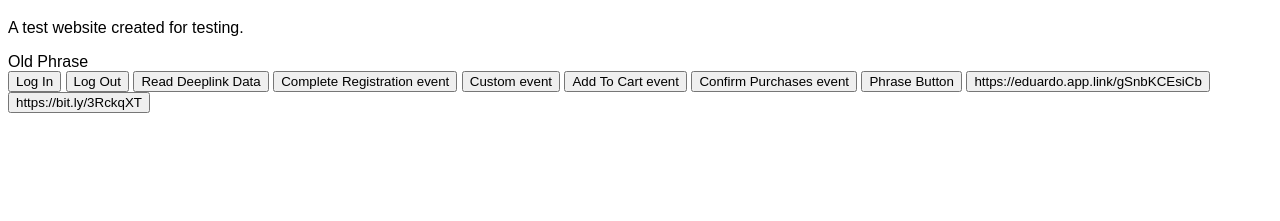
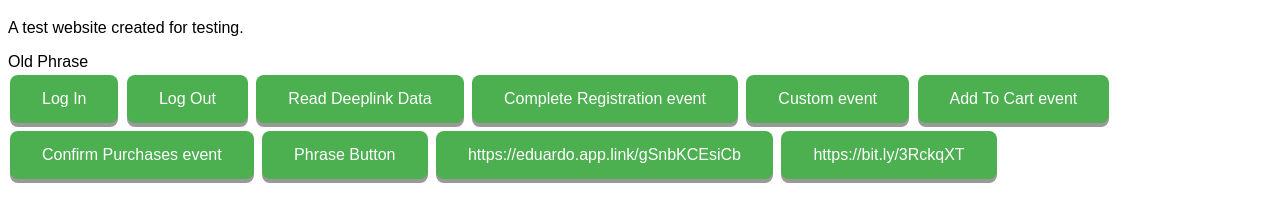
Before and after one commit to eperez-branch/eperez-branch.github.io, a plain HTML site: page index.html in a window 1280 px wide. Shown: the part 61-282 px from the top of the page. Drawn offline with Linux system fonts and the light colour scheme.

Commit message:
Update index.html
added CSS to improve styling

```diff
--- a/index.html
+++ b/index.html
@@ -22,7 +22,27 @@
    <style>
       body {
         font-family: Arial, Helvetica, sans-serif;
-     }
+      }
+      .button-container button {
+         background-color: #4CAF50; /* Green background */
+         border: none;
+         color: white;
+         padding: 15px 32px;
+         text-align: center;
+         text-decoration: none;
+         display: inline-block;
+         font-size: 16px;
+         margin: 4px 2px;
+         transition-duration: 0.4s;
+         cursor: pointer;
+         border-radius: 8px; /* Rounded corners */
+         box-shadow: 0 4px #999;
+      }
+      .button-container button:hover {
+         background-color: #45a049; /* Darker green background */
+         box-shadow: 0 5px #666;
+         transform: translateY(-2px);
+      }
   </style>
 </head>
 <body>
```
